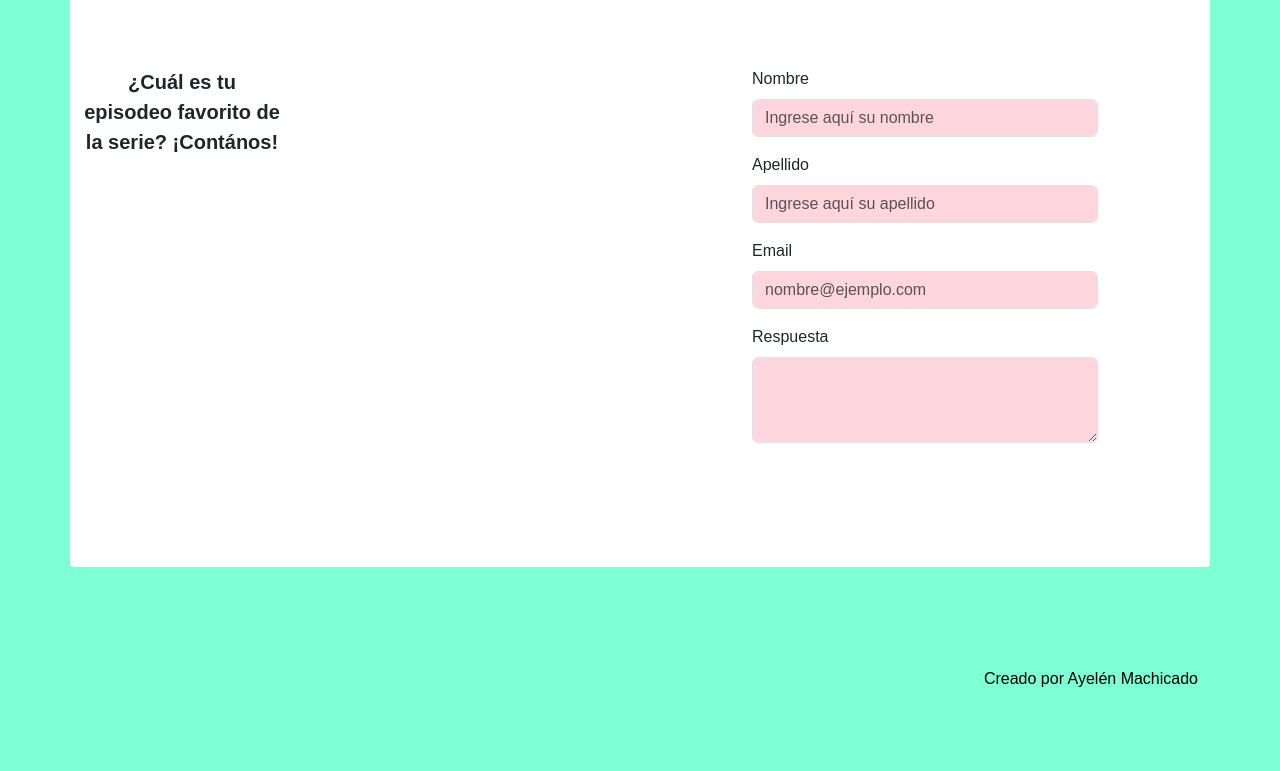
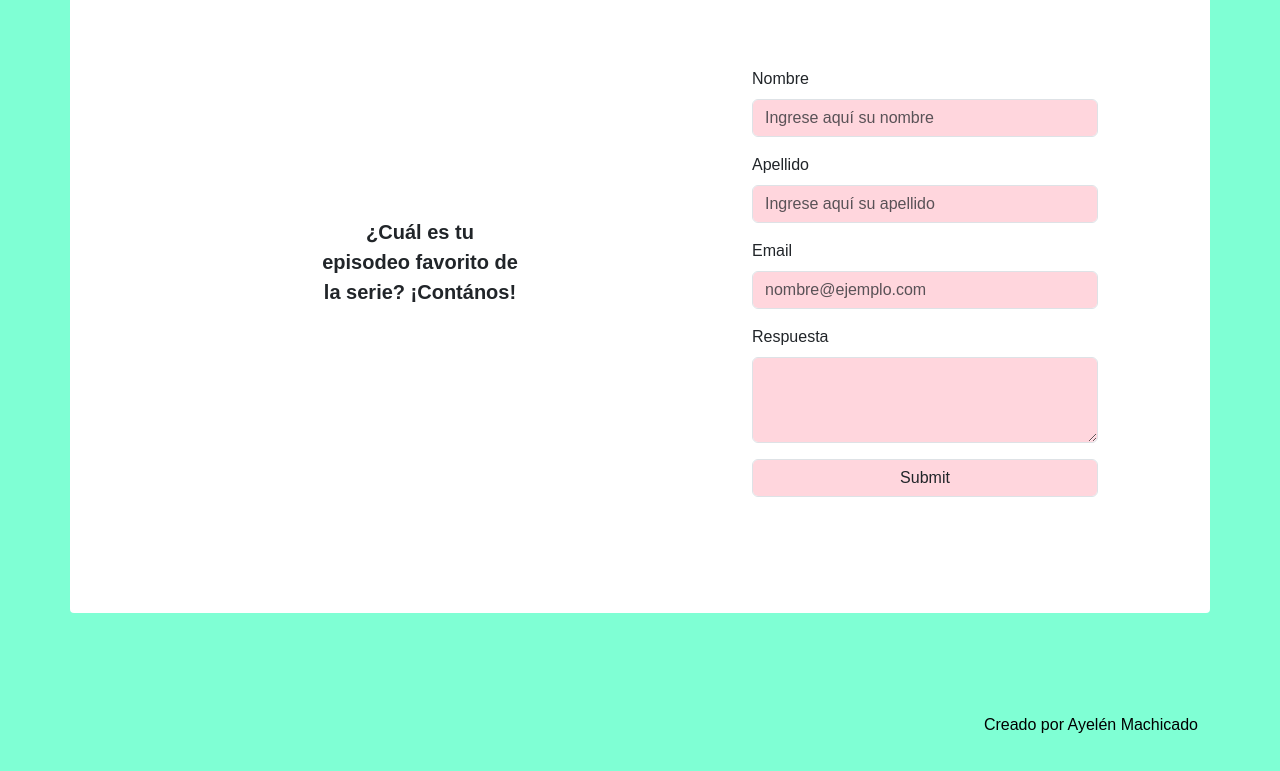
Before and after one commit to ayelenmrios/proyectomachicado, a plain HTML site: page index.html in a window 1280 px wide. Shown: the part 1357-2128 px from the top of the page. Drawn offline with nearby package versions, Linux system fonts and the light colour scheme.

Commit message:
Más estilos css

```diff
--- a/css/estilo.css
+++ b/css/estilo.css
@@ -50,12 +50,11 @@ li{
 section{
     margin-bottom: 70px;
 }
-article{
-    width: 300px;
-}
 .pregunta{
     height: 400px;
     text-align: center;
+    padding-top: 150px;
+    padding-left: 250px;
 }
 .pregunta p{
     width: 200px;
--- a/index.html
+++ b/index.html
@@ -59,6 +59,9 @@
                     <label for="mensaje" class="form-label">Respuesta</label>
                     <textarea class="form-control" id="mensaje" rows="3"></textarea>
                 </div>
+                <div class="mb-3">
+                    <input type="submit" class="form-control" placeholder="Enviar">
+                </div>
             </article>
         </section>
     </main>
```
